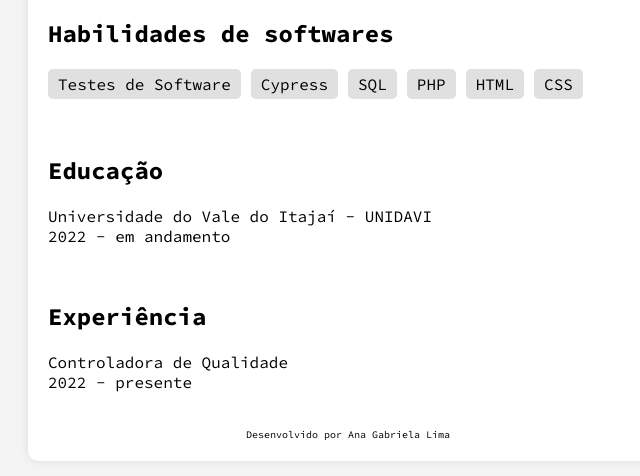
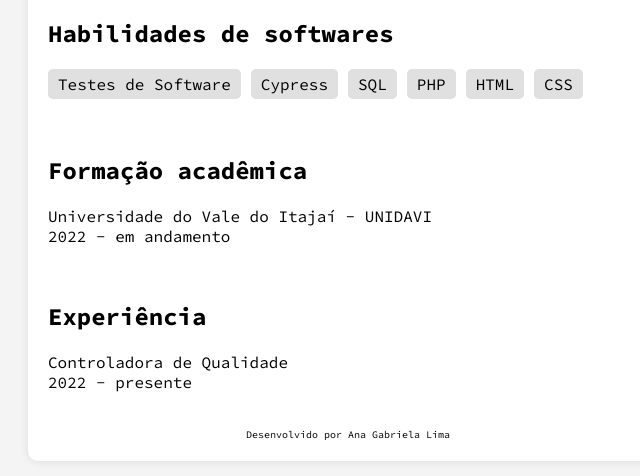
Before and after one commit to aagablm/projeto-descodificadas, a plain HTML site: page index.html in a window 1280 px wide. Shown: the part 444-920 px from the top of the page, without its empty margins (292-932 px from the left). Drawn offline with Linux system fonts and the light colour scheme.

Commit message:
ajustando informações

```diff
--- a/index.html
+++ b/index.html
@@ -38,7 +38,7 @@
             </ul>
         </div>
         <div class="education-section">
-            <h2>Educação</h2>
+            <h2>Formação acadêmica</h2>
             <p>Universidade do Vale do Itajaí - UNIDAVI<br>2022 - em andamento</p>
         </div>
         <div class="experience-section">
```
